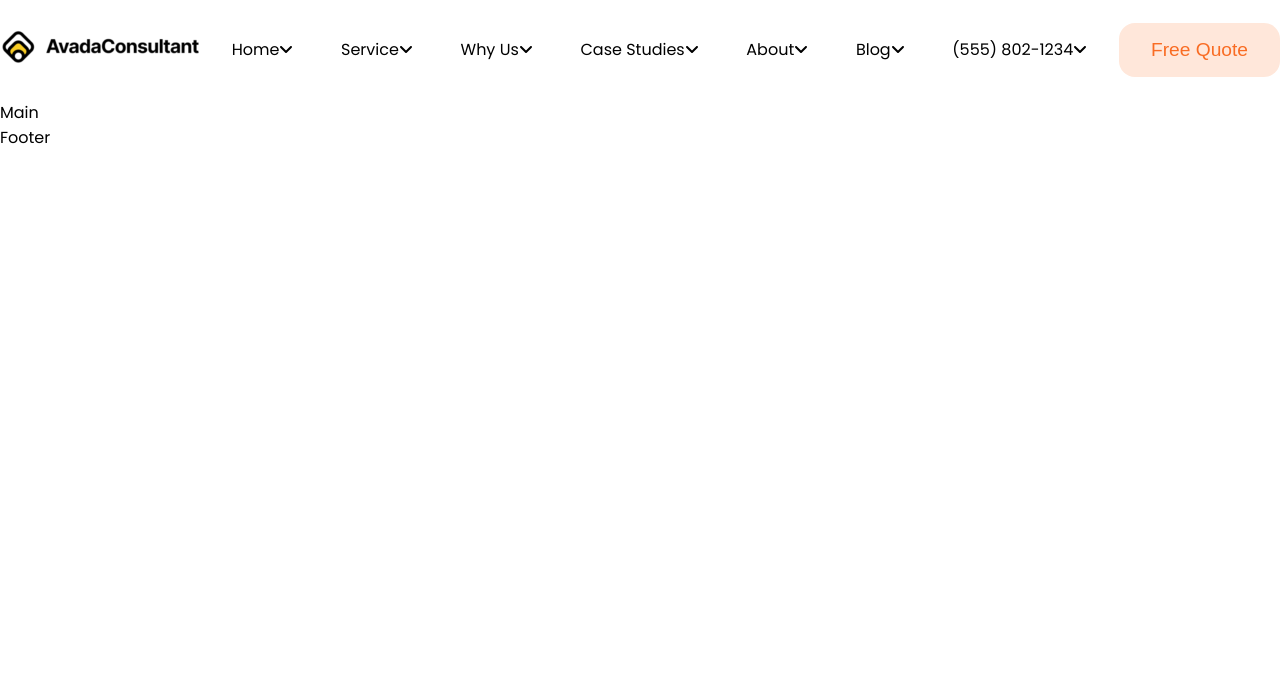
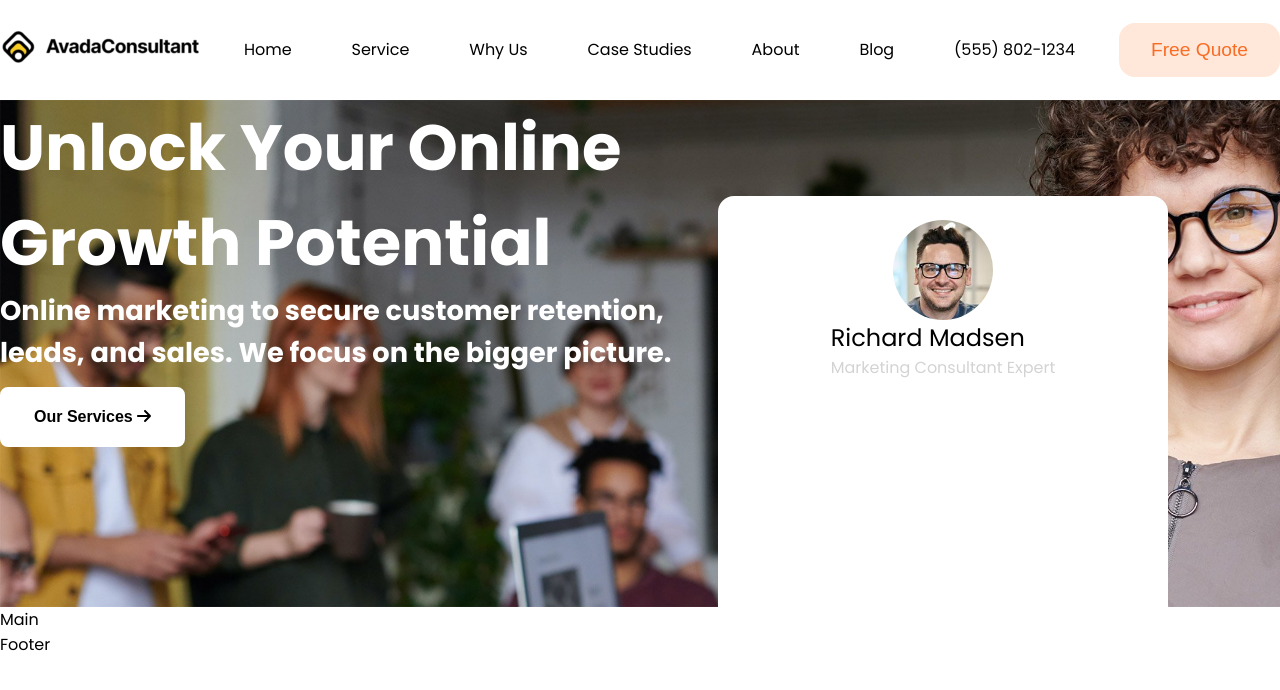
Before and after one commit to Emanuele213/proj-html-vuejs, a Vue app: page / in a window 1280 px wide. Shown: the top 690 px of the page. Built offline with nearby package versions, Linux system fonts and the light colour scheme.

Commit message:
start header with down

```diff
--- a/src/App.vue
+++ b/src/App.vue
@@ -49,4 +49,8 @@ body {
 ul {
   list-style: none;
 }
+
+:root {
+  --orange: #F86011;
+}
 </style>
--- a/src/components/HeaderPage.vue
+++ b/src/components/HeaderPage.vue
@@ -9,17 +9,50 @@
           >
         </li>
         <li
-          v-for="menu in arrHeader"
+          v-for="menu in arrHeader.slice()"
           :key="menu"
           class="mod-menu"
         >
-          {{ menu }}<font-awesome-icon icon="fa-solid fa-angle-down" />
+          {{ menu }}
         </li>
         <button class="mod-btn">
           Free Quote
         </button>
       </ul>
     </nav>
+    <div class="main-container">
+      <div class="container-img">
+        <div class="container-text">
+          <h1>
+            Unlock Your Online
+            Growth Potential
+          </h1>
+          <h2>
+            Online marketing to secure customer retention,
+            leads, and sales. We focus on the bigger picture.
+          </h2>
+          <button class="mod-btn">
+            <strong>Our Services </strong> <font-awesome-icon icon="fa-solid fa-arrow-right" />
+          </button>
+        </div>
+        <div class="card-people">
+          <div>
+            <div class="img-size">
+              <img
+                src="@/assets/img/marketing-consultant-expert.jpg"
+                alt="consulente esperto"
+              >
+            </div>
+            <div class="name-consulant">
+              Richard Madsen
+            </div>
+            <div class="description">
+              Marketing Consultant Expert
+            </div>
+          </div>
+        </div>
+      </div>
+    </div>
   </header>
 </template>
 
@@ -51,8 +84,8 @@ export default {
     border-bottom: 2px solid white;
     &:hover{
       cursor: pointer;
-      color: #F86011;
-      border-color: #F86011;
+      color: var(--orange);
+      border-color: var(--orange);
     }
   }
   .mod-btn {
@@ -65,8 +98,76 @@ export default {
     cursor: pointer;
     &:hover{
       color: white;
-      background-color: #F86011;
+      background-color: var(--orange);
     }
   }
 }
+.main-container {
+  background-image: url('@/assets/img/marketing-intro.jpg');
+  background-repeat: no-repeat;
+  background-size: cover;
+  .container-img {
+    max-width: 1300px;
+    margin: 0 auto;
+    display: flex;
+    position: relative;
+    padding-bottom: 10rem;
+  .container-text {
+    h1 {
+      color: white;
+      width: 700px;
+      font-size: 4rem;
+    }
+    h2 {
+      color: white;
+      width: 700px;
+      font-size: 1.7rem;
+    }
+    .mod-btn {
+      font-size: 1rem;
+      margin-top: .8rem;
+      padding: 1.2rem 2rem;
+      border-radius: .5rem;
+      border: 2px solid white;
+      background-color: white;
+      &:hover{
+        cursor: pointer;
+        background: none;
+      }
+    }
+  }
+}
+}
+
+.card-people {
+  display: flex;
+  justify-content: center;
+  position: absolute;
+  right: 7rem;
+  top: 6rem;
+  z-index: 10;
+  width: 450px;
+  height: 550px;
+  background-color: white;
+  border-radius: 1rem;
+  padding: 1.5rem;
+  .img-size {
+    display: flex;
+    justify-content: center;
+    img {
+      overflow: hidden;
+      width: 100px;
+      height: 100px;
+      border-radius: 50%;
+      object-fit: cover;
+      border-radius: 100%;
+    }
+  }
+  .name-consulant {
+    font-size: 1.5rem;
+  }
+  .description {
+    color: lightgray;
+  }
+}
 </style>
--- a/src/main.js
+++ b/src/main.js
@@ -1,10 +1,10 @@
 import Vue from 'vue';
 import { library } from '@fortawesome/fontawesome-svg-core'; // libreria icone del progetto
-import { faAngleDown } from '@fortawesome/free-solid-svg-icons'; // importiamo le icone che ci servono
+import { faAngleDown, faArrowRight } from '@fortawesome/free-solid-svg-icons'; // importiamo le icone che ci servono
 import { FontAwesomeIcon } from '@fortawesome/vue-fontawesome'; // importazione del componente FontAwesomeIcon
 import App from './App.vue';
 
-library.add(faAngleDown); // aggiungiamo le icone nella libreria del progetto
+library.add(faAngleDown, faArrowRight); // aggiungiamo le icone nella libreria del progetto
 Vue.component('FontAwesomeIcon', FontAwesomeIcon); // registrazione globale del componente FontAwesomeIcon per renderlo usabile in qualsiasi parte del codice senza ulteriore importazione
 
 Vue.config.productionTip = false;
```
Also changed, not shown: src/assets/img/marketing-consultant-expert.jpg (added), src/assets/img/marketing-expert-cta.png (added).
